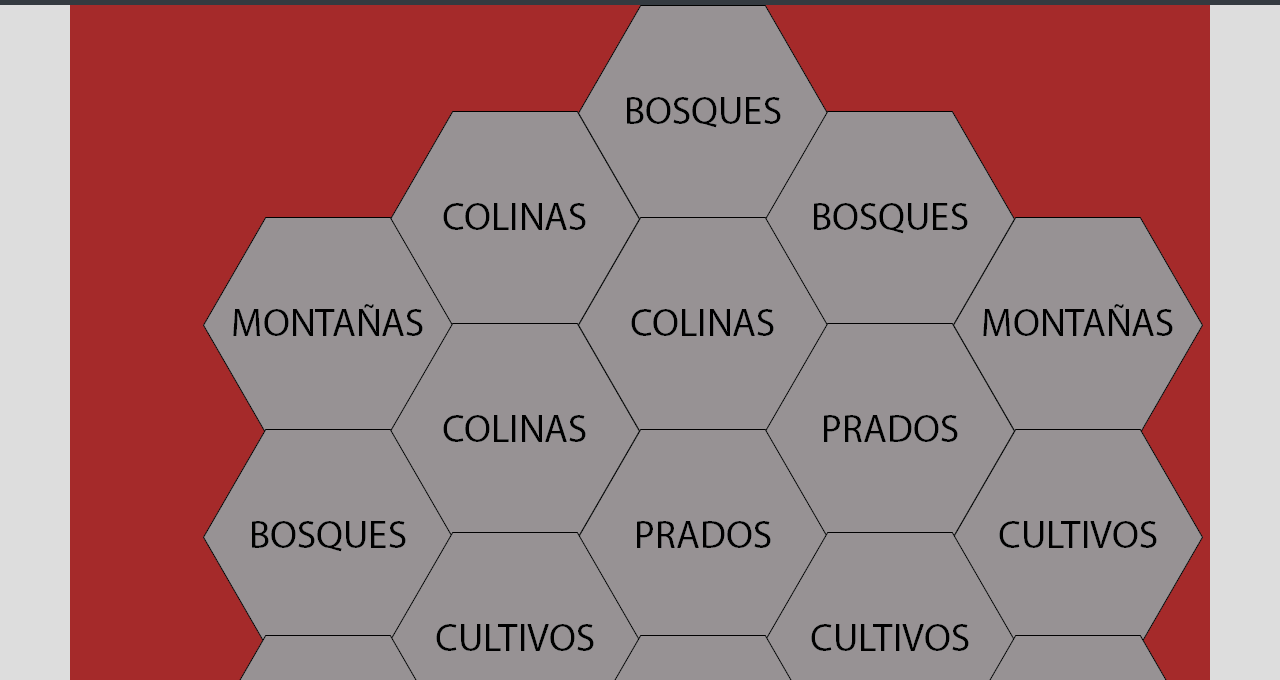
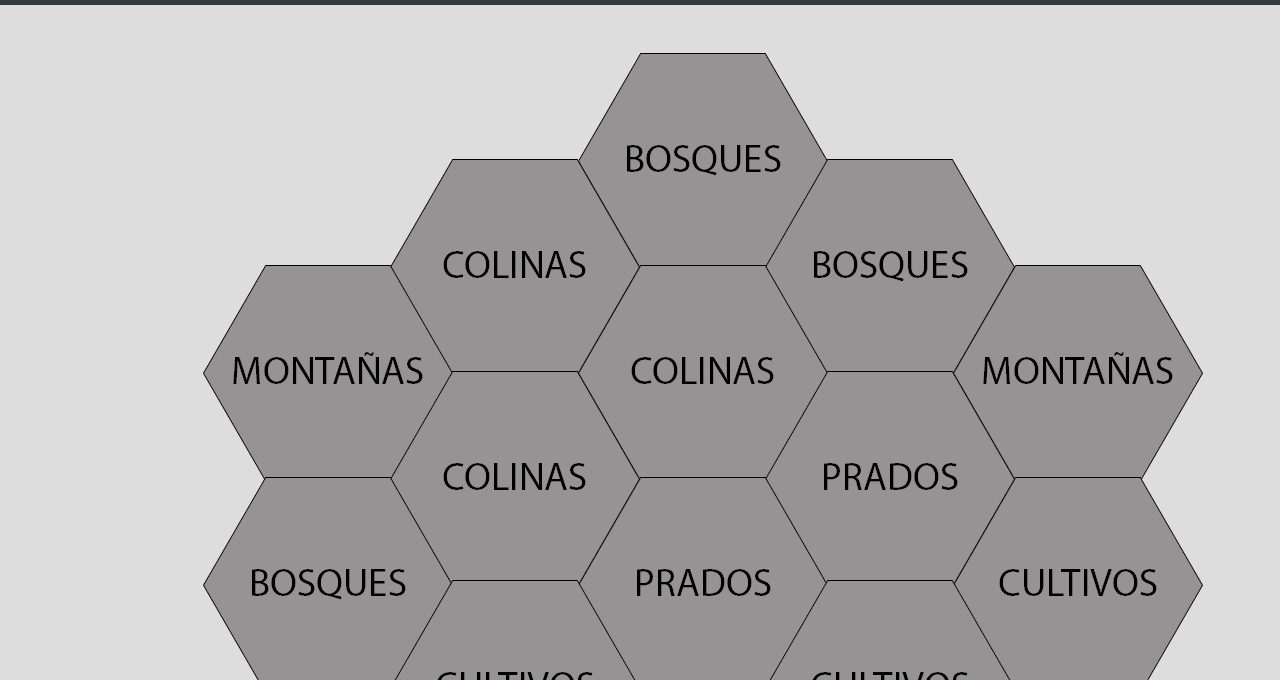
Before and after one commit to clod2008/catanBoardGenerator, a website built with webpack: page src/index.html in a window 1280 px wide. Shown: the part 111-791 px from the top of the page. Built offline with nearby package versions, Linux system fonts and the light colour scheme; files whose address does not match are found by name.

Commit message:
CATAN board Generator 0.2

```diff
--- a/src/css/board.css
+++ b/src/css/board.css
@@ -1,11 +1,12 @@
 .board{
-    background-color: brown;
+
 
 }
 
 .land {
     width: 250px;
     margin-left: 125px;
+
 }
 .r2, .r3 {
     margin-top: -10%;
--- a/src/js/components/board.js
+++ b/src/js/components/board.js
@@ -6,7 +6,7 @@ export const printTerrenos = (deck)=> { //deck.map(function(x)
     div01.classList.add('container', 'board')
     div01.innerHTML=
         `
-        <div class="row d-flex justify-content-center">
+        <div class="row d-flex justify-content-center mt-5">
             <div class="land">
                 <img src="${deck[0].url}">
             </div>
@@ -76,7 +76,7 @@ export const printTerrenos = (deck)=> { //deck.map(function(x)
             </div>
         </div>
         </div>
-        <div class="row r2 d-flex justify-content-center">
+        <div class="row r2 d-flex justify-content-center pb-5">
             <div class="land">
                 <img src="${deck[18].url}">
             </div>
```
